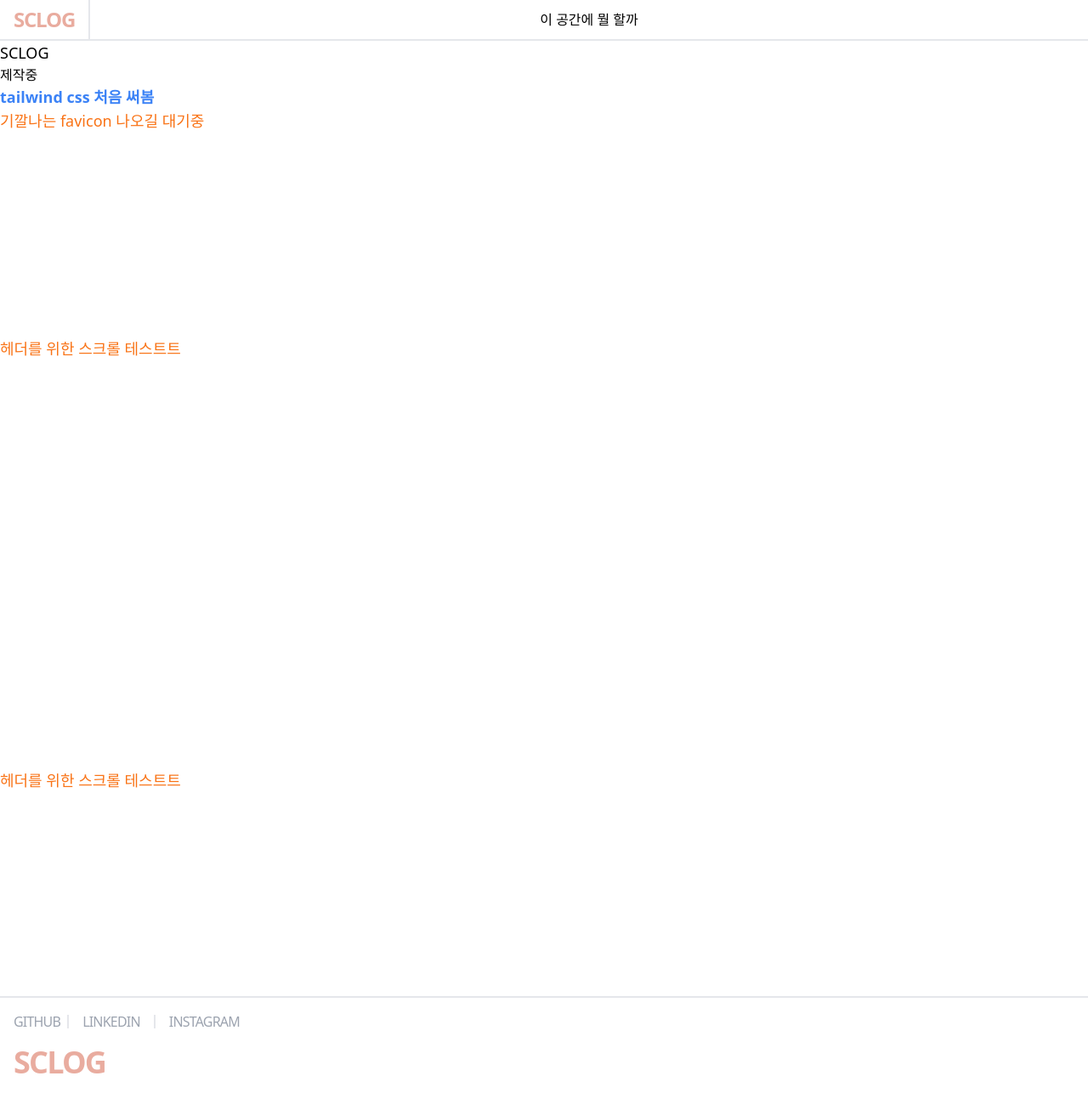
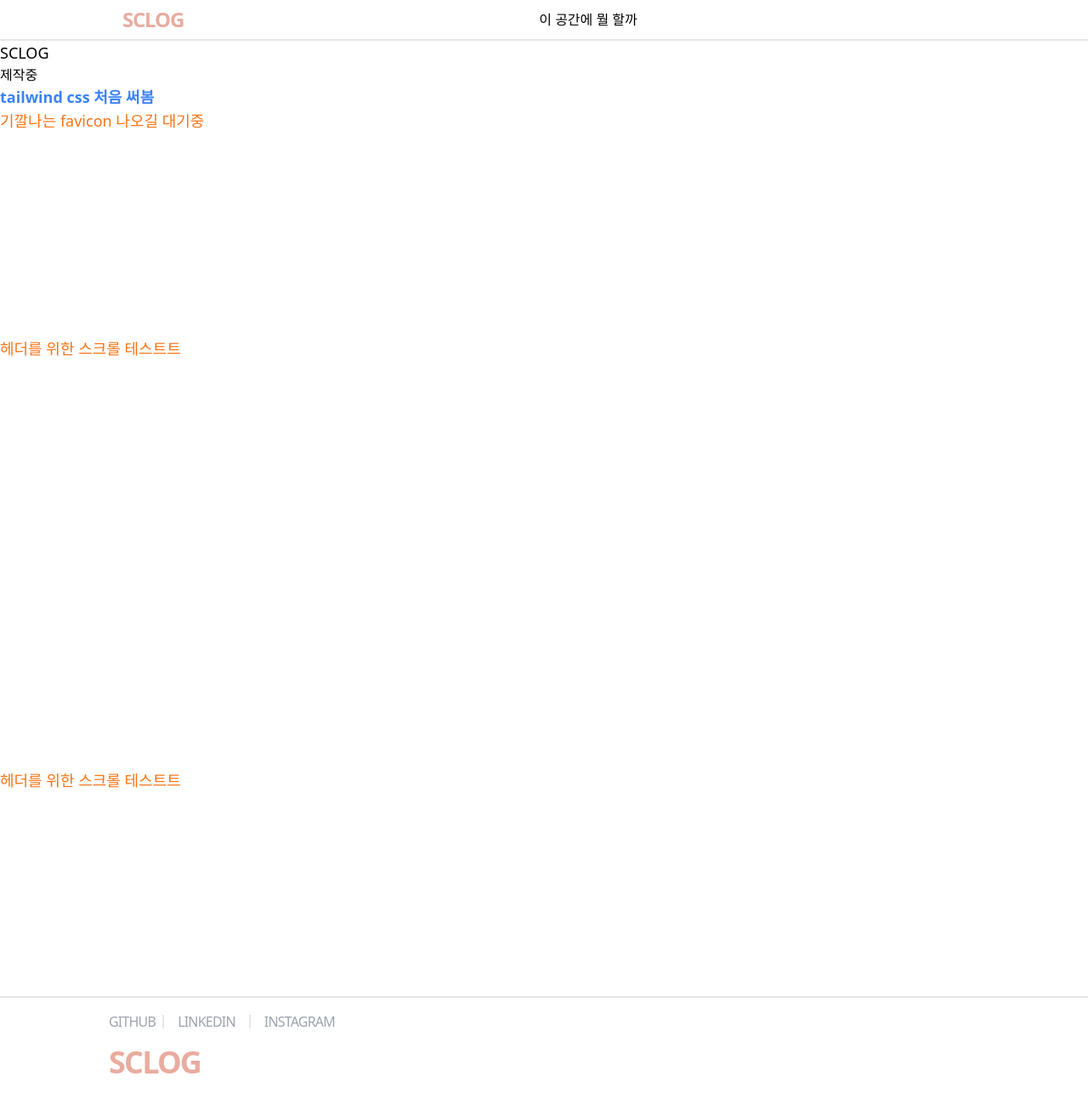
Before and after one commit to scwon/sclog, a Next.js app: page / in a window 1280 px wide. Shown: the whole page at 85% size. Built offline with nearby package versions, Linux system fonts and the light colour scheme.

Commit message:
feat: 신상공개

```diff
--- a/src/app/layout.tsx
+++ b/src/app/layout.tsx
@@ -18,8 +18,9 @@ export default function RootLayout({
         <meta name="viewport" content="width=device-width, initial-scale=1" />
       </head>
       <body>
-        <header className="bg-white bg-opacity-50 fixed w-full flex h-12 border-b-2 backdrop-blur-md">
-          <a href="/" className=" h-full px-4 flex items-center border-r-2">
+        <header className="bg-white bg-opacity-50 fixed w-full h-12 border-b-2 backdrop-blur-md">
+          <div className="max-w-5xl mx-auto w-full h-full flex">
+            <a href="/" className=" h-full px-4 flex items-center">
               <strong className="text-primary text-2xl tracking-tighter">
                 SCLOG
               </strong>
@@ -27,23 +28,33 @@ export default function RootLayout({
             <nav className="mx-auto text-center flex items-center">
               이 공간에 뭘 할까
             </nav>
+          </div>
         </header>
         <main className="pt-12">{children}</main>
-        <footer className="bg-white w-full border-t-2 p-4 gap-4 flex flex-col">
+        <footer className="bg-white w-full border-t-2">
+          <div className="gap-4 flex flex-col py-4 w-full mx-auto max-w-5xl">
             <div className="flex gap-2 items-center">
-            <a href="/" className="">
+              <a href="https://github.com/scwon" className="" target="_blank">
                 <span className="text-gray-400 text-md tracking-tighter">
                   GITHUB
                 </span>
               </a>
               <div className="border-r-2 h-4 border-gray-200" />
-            <a href="/" className="">
+              <a
+                href="https://www.linkedin.com/in/%EC%84%B1%EC%B2%A0-%EC%9B%90-b9837821b"
+                className=""
+                target="_blank"
+              >
                 <span className="text-gray-400 px-2 text-md tracking-tighter">
                   LINKEDIN
                 </span>
               </a>
               <div className="border-r-2 h-4 border-gray-200" />
-            <a href="/" className="">
+              <a
+                href="https://www.instagram.com/zeushera00/"
+                className=""
+                target="_blank"
+              >
                 <span className="text-gray-400 px-2 text-md tracking-tighter">
                   INSTAGRAM
                 </span>
@@ -54,6 +65,7 @@ export default function RootLayout({
                 SCLOG
               </strong>
             </a>
+          </div>
         </footer>
       </body>
     </html>
```
Lines whose indentation alone changed are shown as unchanged.
